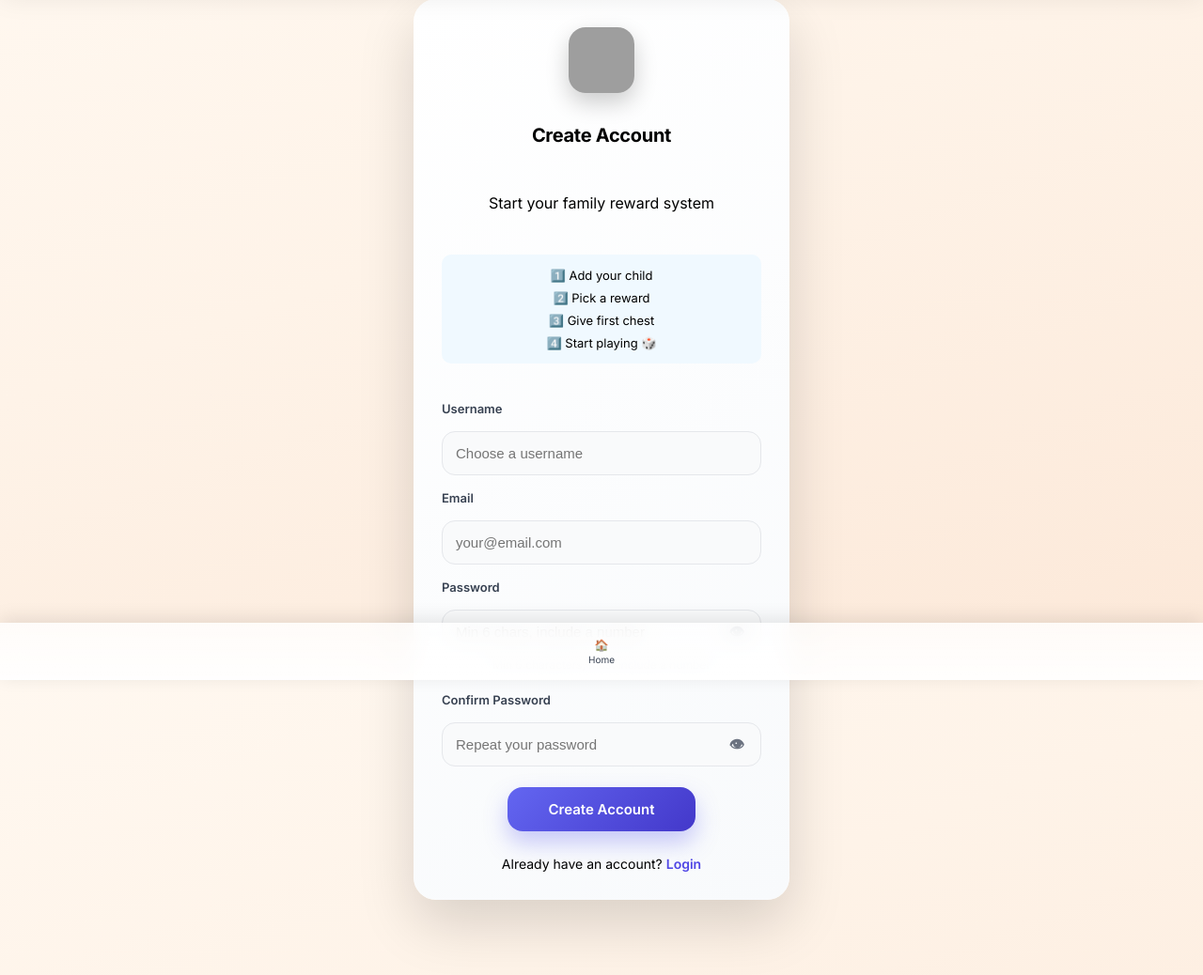
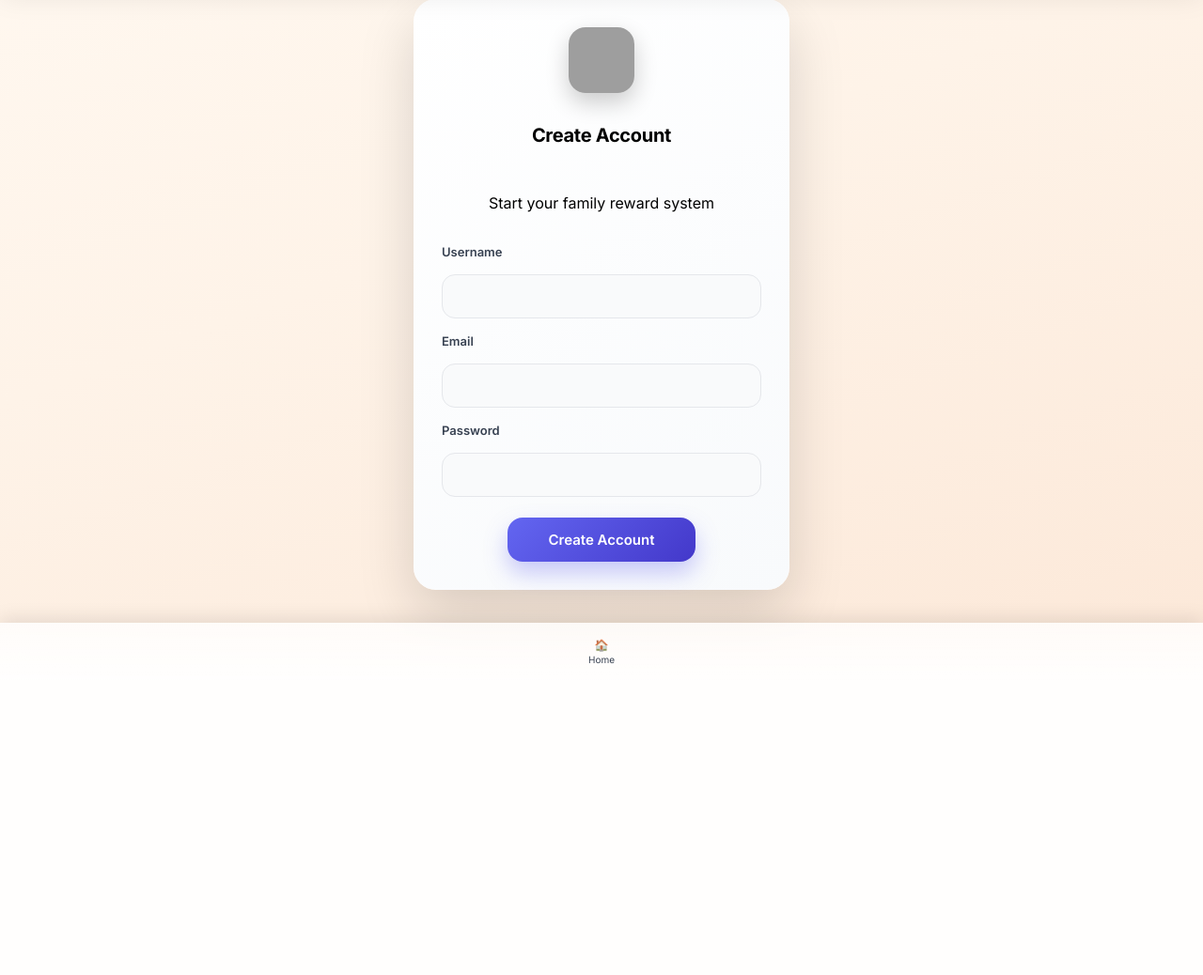
Before and after one commit to KevinCranfield/rewardApp, a Django app: page /signup/ in a window 1280 px wide. Shown: the part 76-1114 px from the top of the page at 94% size. After the commit the page ends 783 px from the top, so only its background shows below. Run offline with Django 5.2, Linux system fonts and the light colour scheme; grey boxes are pictures that could not be loaded.

Commit message:
updated base

```diff
--- a/game/templates/game/signup.html
+++ b/game/templates/game/signup.html
@@ -13,12 +13,6 @@
 
         <h2>Create Account</h2>
         <p class="auth-sub">Start your family reward system</p>
-        <div class="onboarding-steps">
-            <div class="step">1️⃣ Add your child</div>
-            <div class="step">2️⃣ Pick a reward</div>
-            <div class="step">3️⃣ Give first chest</div>
-            <div class="step">4️⃣ Start playing 🎲</div>
-        </div>
 
         {% if error %}
             <div class="auth-error" role="alert">{{ error }}</div>
@@ -27,90 +21,20 @@
         <form method="post" novalidate>
             {% csrf_token %}
 
-            <label class="auth-label" for="id_username">Username</label>
-            <input
-                type="text"
-                id="id_username"
-                name="username"
-                placeholder="Choose a username"
-                autocomplete="username"
-                required
-                minlength="3"
-            >
+            <label class="auth-label">Username</label>
+            <input type="text" name="username" required>
 
-            <label class="auth-label" for="id_email">Email</label>
-            <input
-                type="email"
-                id="id_email"
-                name="email"
-                placeholder="your@email.com"
-                autocomplete="email"
-                required
-            >
+            <label class="auth-label">Email</label>
+            <input type="email" name="email" required>
 
-            <label class="auth-label" for="id_password">Password</label>
-            <div class="password-wrap">
-                <input
-                    type="password"
-                    id="id_password"
-                    name="password"
-                    placeholder="Min 6 chars, include a number"
-                    autocomplete="new-password"
-                    required
-                    minlength="6"
-                >
-                <button type="button" class="show-pw-btn" onclick="togglePassword('id_password', this)" aria-label="Show password">👁</button>
-            </div>
-            <div class="auth-hint">Min 6 characters, must include a number</div>
-
-            <label class="auth-label" for="id_confirm_password">Confirm Password</label>
-            <div class="password-wrap">
-                <input
-                    type="password"
-                    id="id_confirm_password"
-                    name="confirm_password"
-                    placeholder="Repeat your password"
-                    autocomplete="new-password"
-                    required
-                    minlength="6"
-                >
-                <button type="button" class="show-pw-btn" onclick="togglePassword('id_confirm_password', this)" aria-label="Show confirm password">👁</button>
-            </div>
+            <label class="auth-label">Password</label>
+            <input type="password" name="password" required>
 
             <button type="submit">Create Account</button>
         </form>
-
-        <div class="auth-footer">
-            <span>Already have an account?</span>
-            <a href="/login/">Login</a>
-        </div>
 
     </div>
 
 </div>
 
-<style>
-.onboarding-steps {
-    margin: 15px 0 20px;
-    background: #f0f9ff;
-    border-radius: 10px;
-    padding: 10px;
-    font-size: 13px;
-}
-
-.onboarding-steps .step {
-    padding: 4px 0;
-}
-</style>
-
-<script>
-function togglePassword(inputId, btn) {
-    const input = document.getElementById(inputId);
-    if (!input) return;
-    const isHidden = input.type === 'password';
-    input.type = isHidden ? 'text' : 'password';
-    btn.textContent = isHidden ? '🙈' : '👁';
-}
-</script>
-
 {% endblock %}
--- a/game/views.py
+++ b/game/views.py
@@ -174,8 +174,9 @@ def add_child(request):
             return JsonResponse({
                 "success": True,
                 "child": {
-                    "name": name,
-                    "colour": colour
+                    "id": child.id,
+                    "name": child.name,
+                    "colour": child.colour
                 }
             })
 
```
